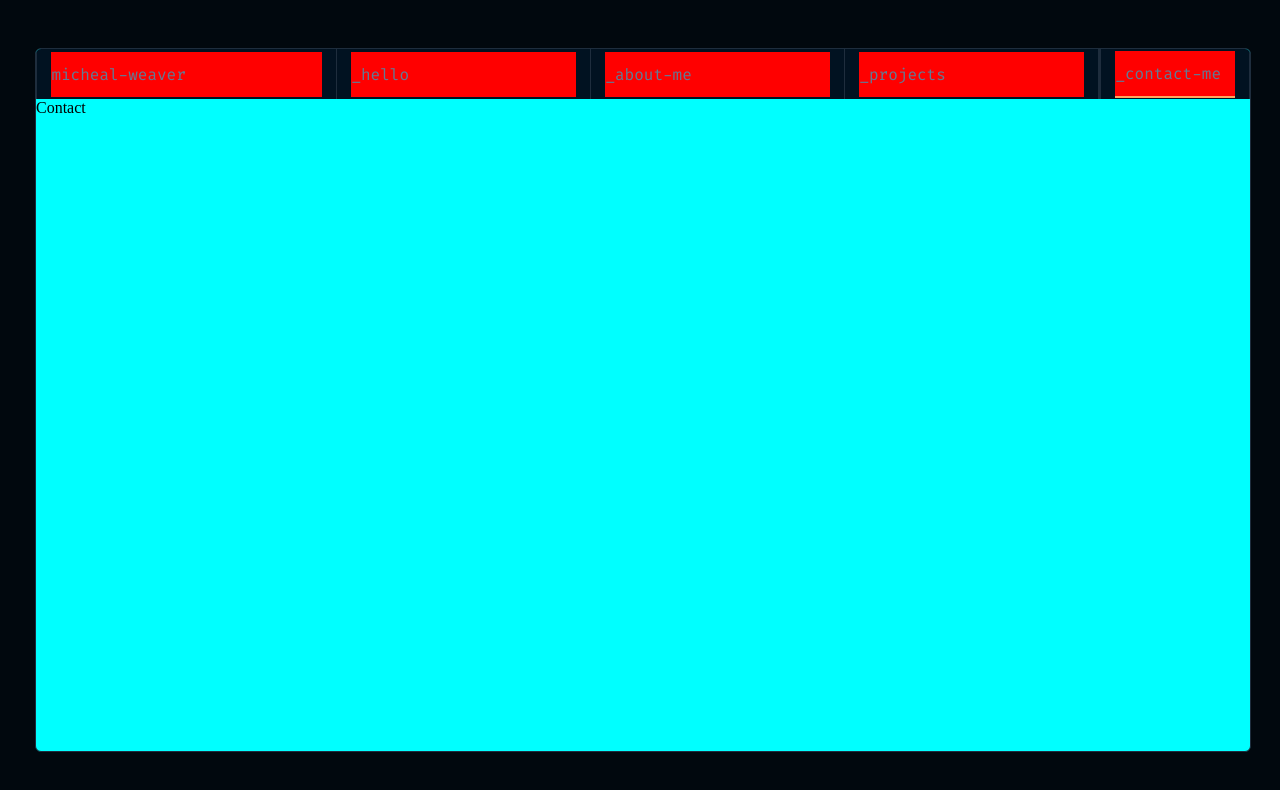
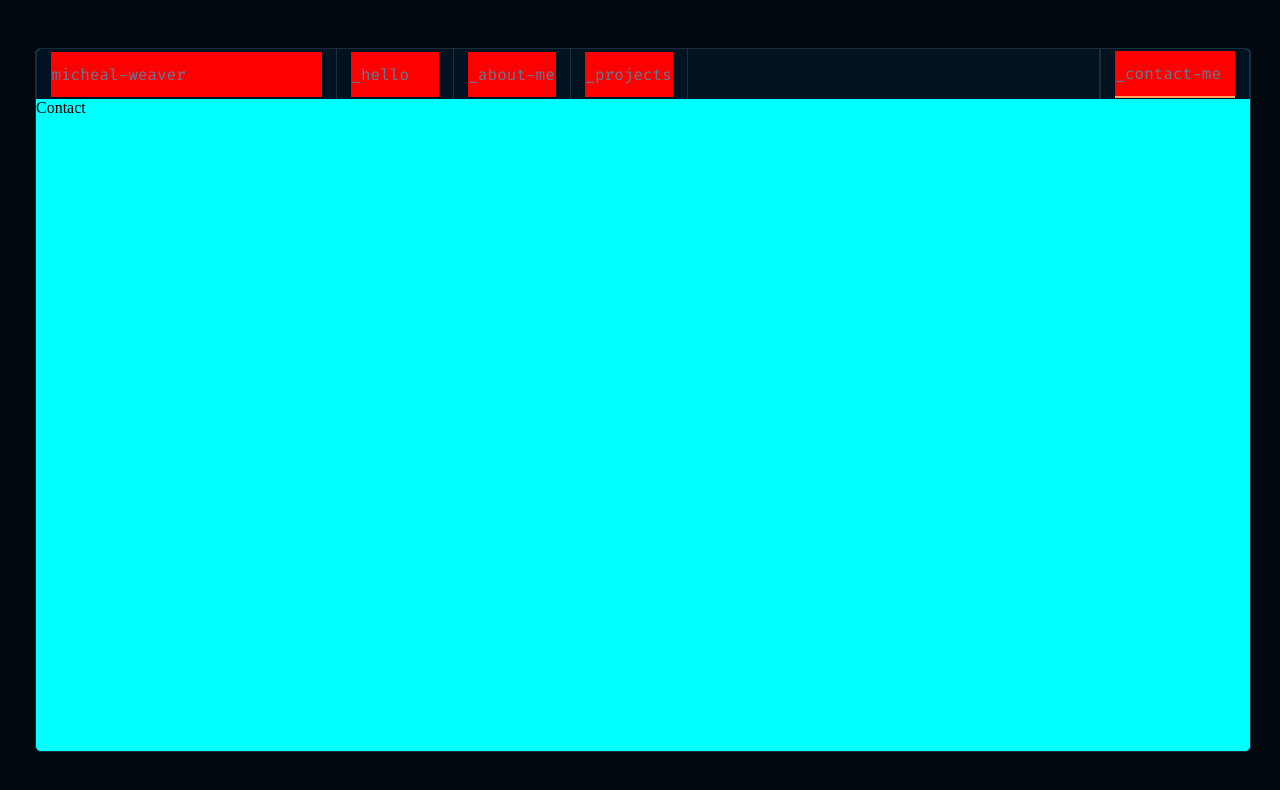
Before and after one commit to INDIANA-Jen/portfolio_client, a React (Vite) app: page /contact in a window 1280 px wide. Shown: the top 790 px of the page. Built offline with nearby package versions, Linux system fonts and the light colour scheme.

Commit message:
modification style : navcard, and nav.module container

```diff
--- a/src/components/Header/navbar/Nav.module.scss
+++ b/src/components/Header/navbar/Nav.module.scss
@@ -37,6 +37,7 @@
             border: 0.5px solid $linesColor;
             padding: 0.9rem;
             border-left: none;
+            width: 117px;
         }
     }
 
--- a/src/components/Header/navbar/navcards/Navcard.module.scss
+++ b/src/components/Header/navbar/navcards/Navcard.module.scss
@@ -22,7 +22,7 @@
         padding: 0.75rem 0;
 
         background-color: red;
-         width: 100%; // 🔁 s’étend pour occuper toute la place
+         width: 100%; // s’étend pour occuper toute la place
 
 
         &:hover{
```
